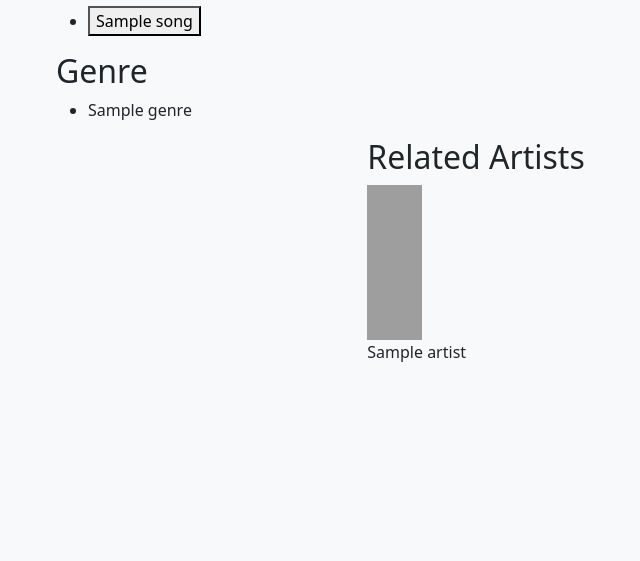
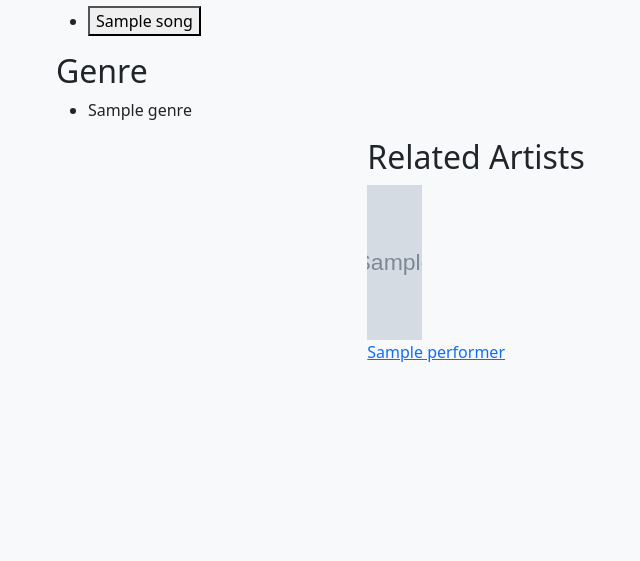
Before and after one commit to vknguyen1/project-four, a Django app: page /artists/detail/1 in a window 1280 px wide. Shown: the part 935-1496 px from the top of the page, without its empty margins (164-804 px from the left). Run offline with Django 4.2, Linux system fonts and the light colour scheme; tables that the repository leaves empty hold one stand-in row (values such as "Sample post"); grey boxes marked "Sample" are stand-in pictures; a database or web service that is not in the repository returns one stand-in record (values such as "Sample title"); data that the repository does not hold is empty; some libraries are stand-ins or nearby versions; grey boxes are pictures that could not be loaded.

Commit message:
changed related artist dependency from spotify to seatgeek

```diff
--- a/main_app/templates/artists/artist_detail.html
+++ b/main_app/templates/artists/artist_detail.html
@@ -126,11 +126,11 @@ allow="clipboard-write; encrypted-media; fullscreen; picture-in-picture" loading
         <h2 class="related-artist-title">Related Artists</h2>
         <div class="horizontal-scroll-wrapper squares">
             <!-- <div class="related-artist-cards"> -->
-    {% for artist in artist_related_artists.artists %}
+    {% for artist in artist_related_artists.recommendations %}
             <!-- <div class="related-artist-card"> -->
                 <div>
-                <img class="related-artist-image" src="{{ artist.images.0.url }}">
-                <p>{{ artist.name }}</p>
+                <img class="related-artist-image" src="{{ artist.performer.image }}">
+                <a href="{% url 'artist_detail' artist.performer.id%}"><p>{{artist.performer.name}}</p></a>
                 </div>
             <!-- </div> -->
         {% endfor %}
--- a/main_app/views.py
+++ b/main_app/views.py
@@ -28,6 +28,8 @@ event = 'events'
 performers = 'performers/'
 
 postal_code = 'postal_code='
+
+recommendations = 'recommendations/performers?performers.id='
 
 query = '?'
 
@@ -72,7 +74,7 @@ def call_api_for_artist_data(parameters):
     artist_json = artist_response.json()
     return artist_json
 
-## funciton to call specific event data
+## function to call specific event data
 def call_api_for_event_data(parameters):
     filter_event_URL = BASE_URL + event + '/' + str(parameters) + query + clientID_secret
 
@@ -81,7 +83,15 @@ def call_api_for_event_data(parameters):
     event_json = event_response.json()
     return event_json
 
+## function to call related artists
+def call_similar_performers(performers):
+    filter_performer_URL = BASE_URL + recommendations + str(performers) + '&' + clientID_secret
 
+    performer_response = requests.get(filter_performer_URL)
+
+    response_json = performer_response.json()
+
+    return response_json
 
 def home(request):
     events = call_api_with_filters_for_event('placeholder')
@@ -135,7 +145,7 @@ def artist_detail(request, artist_seatgeek_id):
         profile = UserProfile.objects.get(user=request.user)
         artist_entries = UserProfile.objects.filter(user=request.user).values_list('fav_artists__artist_seatgeek_id', flat = True)
     artist = call_api_for_artist_data(artist_seatgeek_id)
-    related_artist = ""
+    related_artist = call_similar_performers(artist_seatgeek_id)
     topsongs = ""
     performer_id = {'performers.id':str(artist_seatgeek_id)}
     artist_upcoming_events = call_api_with_filters_for_event(performer_id)
@@ -144,7 +154,7 @@ def artist_detail(request, artist_seatgeek_id):
     if artist['links']:
         artist_id=artist['links'][0]['id'][15:]
         topsongs = artist_topsongs(artist_id)
-        related_artist = artist_related_artists(artist_id)
+
 
     return render(request, 'artists/artist_detail.html', {
         'artist':artist,
```
